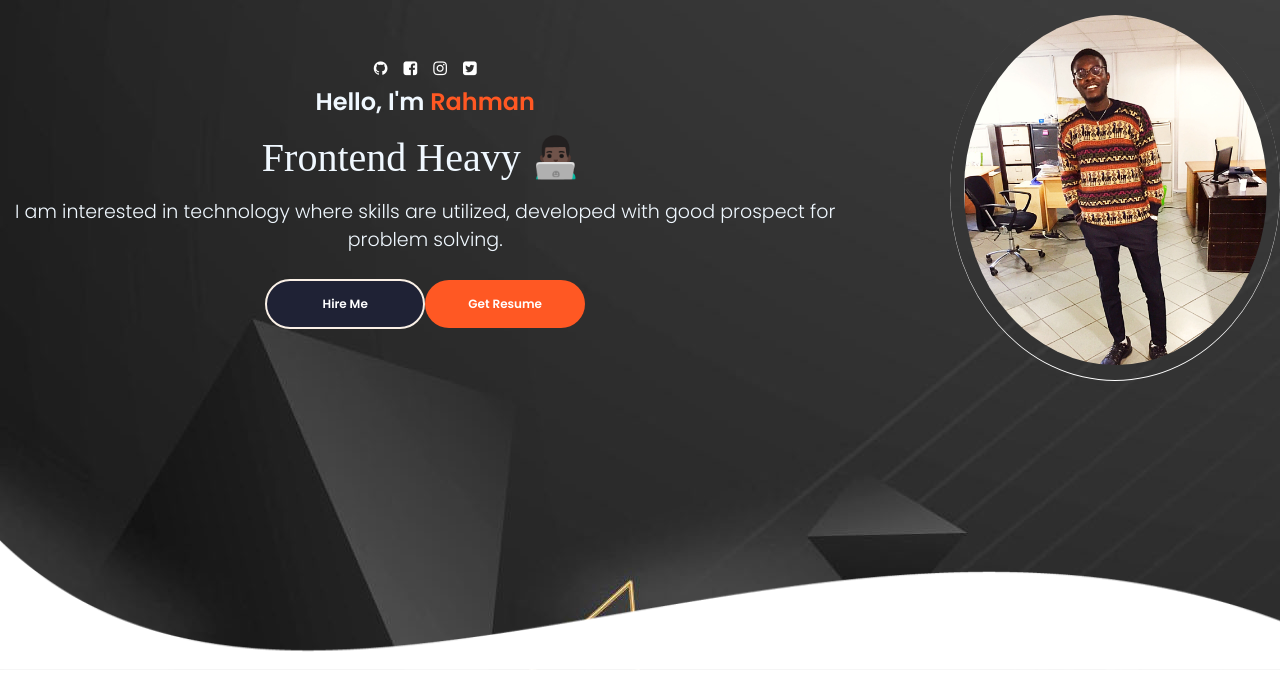
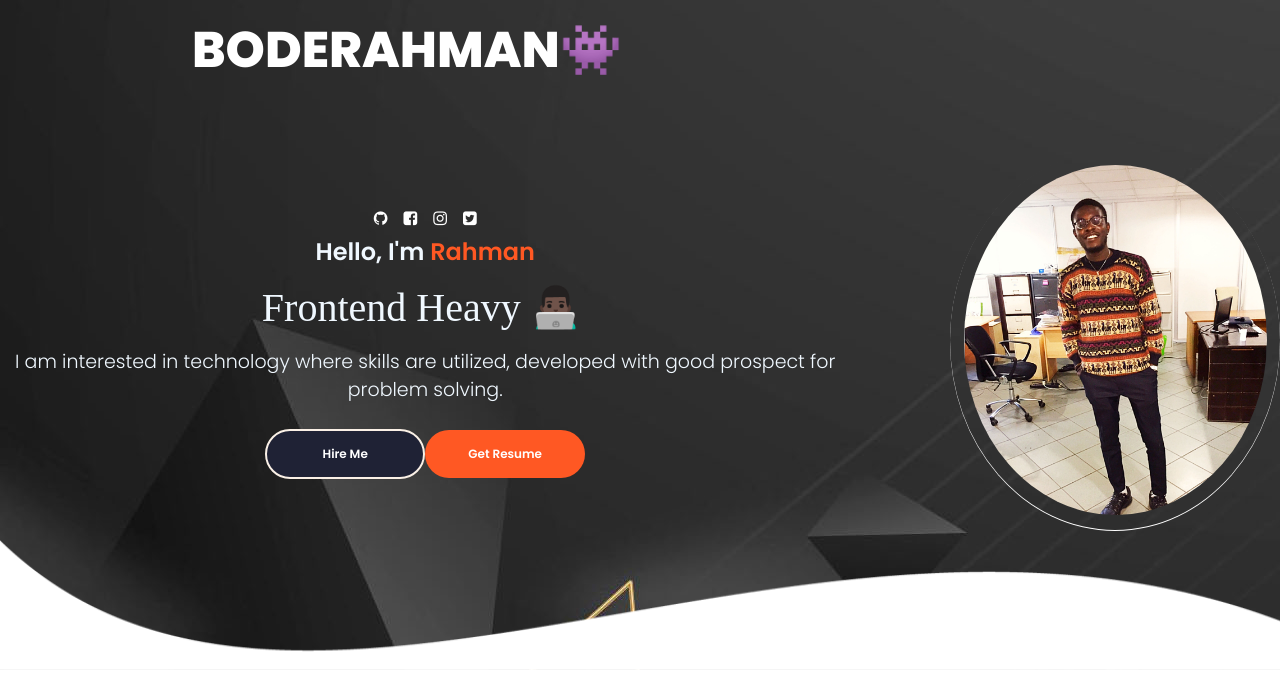
Before and after one commit to BodeRahman/My-React-Portfolio, a React (Create React App) app in the folder client/: page / in a window 1280 px wide. Shown: the top 690 px of the page. Built offline with nearby package versions, Linux system fonts and the light colour scheme; a web font is replaced by a local one.

Commit message:
Header comp,naviga..,click functionality & styling

```diff
--- a/client/src/PortfolioContainer/Home/Header/Header.css
+++ b/client/src/PortfolioContainer/Home/Header/Header.css
@@ -0,0 +1,46 @@
+.header-container{
+    display: flex;
+    justify-content: center;
+    height: 140px;
+    color: var(--white);
+}
+
+.header-parent{
+    display: flex;
+    align-items: center;
+    justify-content: space-between;
+    height: 100px;
+    width: 70%;
+    color: var(--white);
+}
+
+.header-logo {
+    font-size: 50px;
+    font-family: "Poppins ExtraBold";
+    color: var(--white);
+}
+
+.header-options {
+    display: flex;
+    align-items: center;
+}
+
+.header-option {
+    font-size: 16px;
+    cursor: pointer;
+    font-weight: 600;
+}
+
+.header-hamburger {
+    display: none;
+    color: var(--white);
+}
+
+.header-option-seperator {
+    margin: 0 50px 0 0;
+    color: var(--white);
+}
+
+.selected-hearder-option {
+    color: #ff5823;
+}
--- a/client/src/PortfolioContainer/Home/Header/Header.js
+++ b/client/src/PortfolioContainer/Home/Header/Header.js
@@ -6,20 +6,63 @@
 import './Header.css'
 export default function Header() {
     const [selectedScreen, setSelectedScreen] = useState(0)
-    const [showHeaderOptions, setShowHeadOptions] = useState(false)
+    const [showHeaderOptions, setShowHeaderOptions] = useState(false)
 
     const updateCurrentScreen = (currentScreen) => {
-        if(currentScreen || !currentScreen) => {
+        if(!currentScreen || !currentScreen.screenInView)
         return;
         let screenIndex = GET_SCREEN_INDEX(currentScreen.screenInView)
         if(screenIndex < 0)
         return
-        }
-        let currentScreenSubscription = ScrollService.currentScreenBroadCaster.subscribe
     }
+    let currentScreenSubscription = ScrollService.currentScreenBroadCaster.subscribe(updateCurrentScreen)
+
+    const getHeaderOptions = () => {
+        return (
+            TOTAL_SCREENS.map((screen, i) => {
+                <div key = {screen.screen_name} className = {getHeaderOptionsClass(i)}
+                onClick = {() => switchScreen(i, screen)}>
+                    <span>{screen.screen_name}</span>
+                </div>
+            })
+        )
+    }
+
+    const getHeaderOptionsClass = (index) => {
+        let classes = "header-option";
+        if(index < TOTAL_SCREENS.length -1)
+        classes += "header-option-seperator";
+
+        if(selectedScreen === index)
+        classes += "selected-header-option";
+        return
+    }
+
+    const switchScreen = (index, screen) => {
+        let screenComponent = document.getElementById(screen.screen_name)
+        if(!screenComponent)
+        return;
+
+        screenComponent.scrollIntoView({behavior: "smooth"});
+        setSelectedScreen(index);
+        setShowHeaderOptions(false);
+    };
+
     return (
         <div>
-
+           <div className = "header-container" onClick={() => setShowHeaderOptions(!showHeaderOptions)}>
+                <div className="header-parent">
+                    <div className="header-hamburger" onClick = {() => setShowHeaderOptions(!showHeaderOptions)}>
+                        <FontAwesomeIcon className="header-hamburger-bars" icon={faBars}/>
+                    </div>
+                    <div className="header-logo">
+                        <span>BODERAHMAN👾</span>
+                    </div>
+                    <div className={(showHeaderOptions)? "header-options show-hamburger-options" : "header-options"}>
+                        {getHeaderOptions()}
+                    </div>
+                </div>
+           </div>
         </div>
     )
 }
--- a/client/src/PortfolioContainer/Home/Home.js
+++ b/client/src/PortfolioContainer/Home/Home.js
@@ -1,10 +1,12 @@
 import React from 'react'
 import Profile from './Profile/Profile';
+import Header from './Header/Header';
 import Footer from "./Footer/Footer";
 import "./Home.css"
 export default function Home() {
     return (
         <div className="home-container">
+            <Header />
             <Profile />
             <Footer />
         </div>
--- a/client/src/utilities/Animations.js
+++ b/client/src/utilities/Animations.js
@@ -2,7 +2,7 @@
     static animations = new Animations();
 
     fadeInScreen = (screen_name) => {
-        let screen = document.getElementById(sreen_name);
+        let screen = document.getElementById(screen_name);
         if (!screen_name || !screen)
         return
 
```
